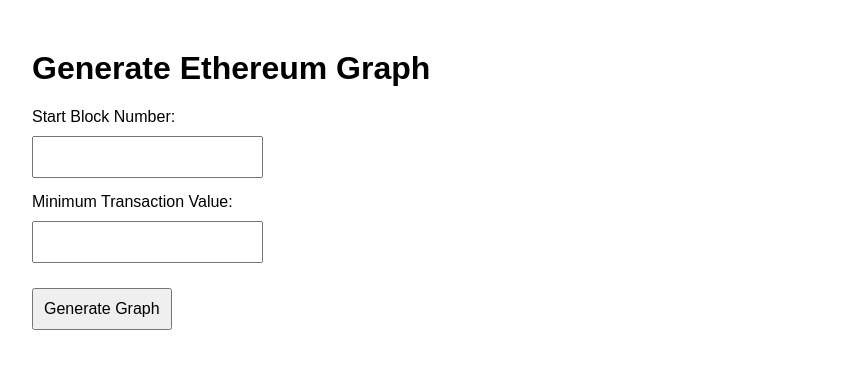
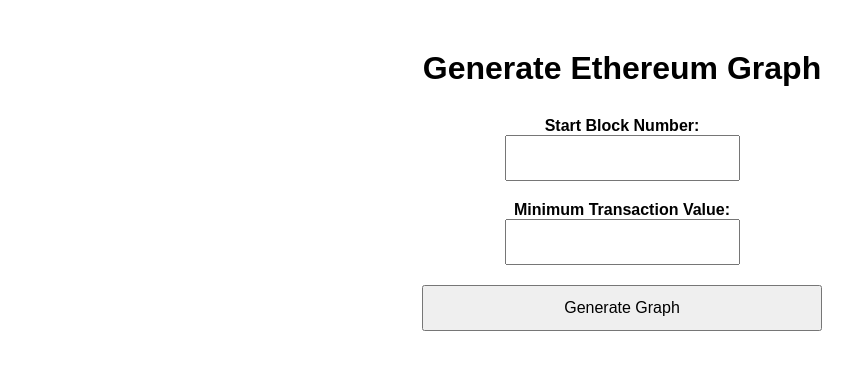
Before and after one commit to agrimjaimini/ETH-Graph-Analysis, a Flask app: page / in a window 1280 px wide. Shown: the top 370 px of the page, without its empty margins (18-871 px from the left). Run offline with Flask 3, Linux system fonts and the light colour scheme.

Commit message:
Updated UI

```diff
--- a/src/templates/graph_wrapper.html
+++ b/src/templates/graph_wrapper.html
@@ -4,7 +4,7 @@
   <title>Graph Viewer</title>
 </head>
 <body>
-    <iframe src="/static/graph.html" width="100%" height="800px" style="border:none;"></iframe>
+    <iframe src="/static/graph.html" width="100%" height="750px" style="border:none;"></iframe>
 
   <div style="text-align: center; margin-top: 20px;">
     <a href="/">
--- a/src/templates/index.html
+++ b/src/templates/index.html
@@ -6,28 +6,76 @@
   <style>
     body {
       font-family: sans-serif;
-      margin: 50px;
+      margin: 50px auto;
       max-width: 500px;
+      text-align: center;
+    }
+    form {
+      display: flex;
+      flex-direction: column; /* 🧹 Stack form items vertically */
+      align-items: center; /* Center items horizontally */
+      gap: 20px; /* 🧹 Add space between form elements */
+      margin-top: 30px;
     }
     input, button {
-      padding: 10px;
+      padding: 12px;
       font-size: 16px;
-      margin-top: 10px;
+      width: 100%;
+      max-width: 400px; /* Slightly narrower input fields */
+      box-sizing: border-box;
+    }
+    label {
+      font-weight: bold;
+      margin-bottom: 5px;
+    }
+    #spinner {
+      display: none;
+      margin-top: 40px;
+      text-align: center;
+    }
+    .loader {
+      border: 8px solid #f3f3f3;
+      border-top: 8px solid #3498db;
+      border-radius: 50%;
+      width: 50px;
+      height: 50px;
+      animation: spin 1s linear infinite;
+      margin: 0 auto;
+    }
+    @keyframes spin {
+      0% { transform: rotate(0deg); }
+      100% { transform: rotate(360deg); }
     }
   </style>
 </head>
 <body>
   <h1>Generate Ethereum Graph</h1>
-  <form action="/generate-graph" method="POST">
-    <label for="startBlock">Start Block Number:</label><br>
-    <input type="number" id="startBlock" name="start_block" required style="margin-bottom: 15px;"><br>
 
-    <label for="minEdgeVal">Minimum Transaction Value:</label><br>
-    <input type="number" id="minEdgeVal" name="min_edge_val" step="any" required style="margin-bottom: 15px;"><br>
+  <form action="/generate-graph" method="POST" onsubmit="showSpinner()">
+    <div>
+      <label for="startBlock">Start Block Number:</label><br>
+      <input type="number" id="startBlock" name="start_block" required>
+    </div>
+
+    <div>
+      <label for="minEdgeVal">Minimum Transaction Value:</label><br>
+      <input type="number" id="minEdgeVal" name="min_edge_val" step="any" required>
+    </div>
 
     <button type="submit">Generate Graph</button>
   </form>
 
+  <!-- Spinner -->
+  <div id="spinner">
+    <div class="loader"></div>
+    <p>Generating graph... please wait!</p>
+  </div>
+
+  <script>
+    function showSpinner() {
+      document.getElementById('spinner').style.display = 'block';
+    }
+  </script>
 
 </body>
 </html>
```
Also changed, not shown: src/visualize.py (+6 -1 lines).
